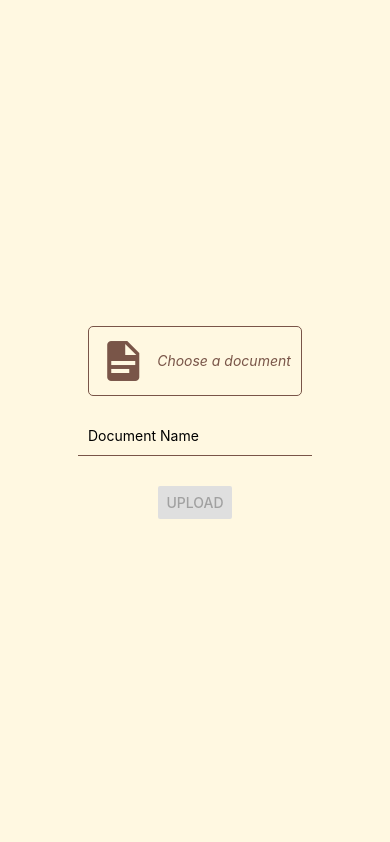
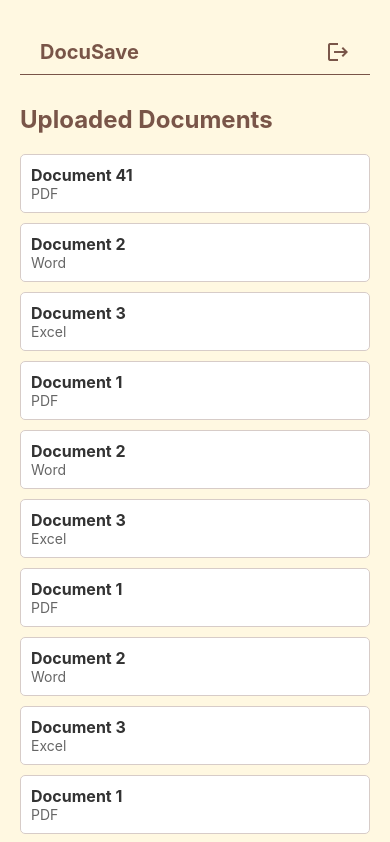
Before and after one commit to poorvi-sharma/DocuSave, a React Native app in the folder DocuSave/: screen /Home in a window 390 px wide. Shown: the top 842 px of the page. Built offline with nearby package versions, Linux system fonts and the light colour scheme.

Commit message:
new front end with navbar and search functionality

```diff
--- a/DocuSave/App.js
+++ b/DocuSave/App.js
@@ -1,6 +1,9 @@
 import AppNavigator from "./src/AppNavigator";
+import { Text } from "react-native";
 import AddDocumentScreen from "./src/screens/AddDocumentScreen";
+import HomeScreen from "./src/screens/HomeScreen";
+import SearchDocument from "./src/components/SearchDocument";
 
 export default function App() {
-  return <AddDocumentScreen />;
+  return <AppNavigator />;
 }
--- /dev/null
+++ b/DocuSave/src/components/Navbar.js
@@ -0,0 +1,50 @@
+import React from "react";
+import { View, Text, StyleSheet, TouchableOpacity } from "react-native";
+import { MaterialIcons } from "@expo/vector-icons";
+
+const Navbar = ({ navigation }) => {
+  const handleLogout = () => {
+    // // Clear user authentication state (example: clear token from AsyncStorage)
+    // AsyncStorage.removeItem("authToken")
+    //   .then(() => {
+    //     // Navigate to the login screen (example: using React Navigation)
+    //     navigation.navigate("Login");
+    //   })
+    //   .catch((error) => {
+    //     console.error("Error logging out:", error);
+    //   });
+    // Implement logout logic here
+    navigation.navigate("Login"); // for testing purposes
+    console.log("Logout pressed");
+  };
+
+  return (
+    <View style={styles.container}>
+      <Text style={styles.title}>DocuSave</Text>
+      <TouchableOpacity onPress={handleLogout}>
+        <MaterialIcons name="logout" size={24} color="#795548" />
+      </TouchableOpacity>
+    </View>
+  );
+};
+
+const styles = StyleSheet.create({
+  container: {
+    marginTop: 10,
+    flexDirection: "row",
+    justifyContent: "space-between",
+    // alignItems: "center",
+    paddingHorizontal: 20,
+    paddingVertical: 10,
+    backgroundColor: "#FFF8E1", // Beige background color
+    borderBottomWidth: 1,
+    borderBottomColor: "#795548", // Brown border color
+  },
+  title: {
+    fontSize: 20,
+    fontWeight: "bold",
+    color: "#795548", // Title color
+  },
+});
+
+export default Navbar;
--- a/DocuSave/src/components/SearchDocument.js
+++ b/DocuSave/src/components/SearchDocument.js
@@ -0,0 +1,44 @@
+import React, { useState } from "react";
+import { View, TextInput, Button, StyleSheet } from "react-native";
+
+const SearchDocument = ({ onSearch }) => {
+  const [searchQuery, setSearchQuery] = useState("");
+
+  const handleSearch = () => {
+    onSearch(searchQuery);
+    setSearchQuery("");
+  };
+
+  return (
+    <View style={styles.container}>
+      <TextInput
+        style={styles.input}
+        placeholder="Search documents"
+        value={searchQuery}
+        onChangeText={(text) => setSearchQuery(text)}
+        onSubmitEditing={handleSearch}
+      />
+    </View>
+  );
+};
+
+const styles = StyleSheet.create({
+  container: {
+    marginBottom: 30,
+    flexDirection: "row",
+    alignItems: "center",
+    paddingHorizontal: 20,
+    paddingVertical: 10,
+    // backgroundColor: "rgba(255, 255, 255, 0.8)", // Translucent background for search bar
+  },
+  input: {
+    flex: 1,
+    height: 40,
+    borderWidth: 2,
+    borderRadius: 5,
+    paddingHorizontal: 10,
+    marginRight: 10,
+  },
+});
+
+export default SearchDocument;
--- a/DocuSave/src/screens/AddDocumentScreen.js
+++ b/DocuSave/src/screens/AddDocumentScreen.js
@@ -1,29 +1,35 @@
-import React, { useState } from "react";
-import {
-  View,
-  Text,
-  StyleSheet,
-  TouchableOpacity,
-  Button,
-  TextInput,
-} from "react-native";
 import { MaterialCommunityIcons } from "@expo/vector-icons";
 import * as DocumentPicker from "expo-document-picker";
+import React, { useEffect, useState } from "react";
+import {
+  Button,
+  StyleSheet,
+  Text,
+  TextInput,
+  TouchableOpacity,
+  View,
+} from "react-native";
 import uploadDocument from "../utils/api";
 
-const DocumentUploadScreen = () => {
+const AddDocumentScreen = () => {
   const [document, setDocument] = useState(null);
   const [documentName, setDocumentName] = useState("");
   const [isUploadEnabled, setIsUploadEnabled] = useState(false);
   const [documentType, setDocumentType] = useState("");
 
+  useEffect(() => {
+    setIsUploadEnabled(!!document && !!documentName && !!documentType);
+  }, [document, documentName, documentType]);
+
   const handleChooseDocument = async () => {
     try {
       const result = await DocumentPicker.getDocumentAsync();
-      if (!result.cancelled) {
-        setDocument(result.uri);
-        setDocumentName(result.name);
-        setDocumentType(result.type); // Store the document type
+      console.log("DocumentPicker result:", result); // Log the entire result object
+      if (!result.cancelled && result.assets.length > 0) {
+        const asset = result.assets[0];
+        setDocument(asset.uri);
+        setDocumentName(asset.name);
+        setDocumentType(asset.mimeType); // Store the document type
         setIsUploadEnabled(true);
       }
     } catch (error) {
@@ -37,11 +43,11 @@ const DocumentUploadScreen = () => {
       console.warn("No document selected");
       return;
     }
+
     const documentData = new FormData();
-
     documentData.append("document", {
       uri: document,
-      type: documentType, // Use the document type from DocumentPicker result
+      type: documentType,
       name: documentName,
     });
 
@@ -51,14 +57,14 @@ const DocumentUploadScreen = () => {
       // Reset document state after successful upload
       setDocument(null);
       setDocumentName("");
-      setDocumentType(""); // Reset document type
+      setDocumentType("");
+      // Reset upload button state
       setIsUploadEnabled(false);
     } catch (error) {
       console.error("Error uploading document:", error);
       // Handle upload error, e.g., show an error message
     }
   };
-
   return (
     <View style={styles.container}>
       <TouchableOpacity
@@ -133,4 +139,4 @@ const styles = StyleSheet.create({
   },
 });
 
-export default DocumentUploadScreen;
+export default AddDocumentScreen;
--- a/DocuSave/src/screens/HomeScreen.js
+++ b/DocuSave/src/screens/HomeScreen.js
@@ -1,12 +1,167 @@
-import { View, Text } from "react-native";
-import React from "react";
+import React, { useEffect, useState } from "react";
+import {
+  FlatList,
+  StyleSheet,
+  Text,
+  View,
+  TouchableOpacity,
+  BackHandler,
+} from "react-native";
+import { getDocumentList } from "../utils/api"; // Import your API function
+import { MaterialIcons } from "@expo/vector-icons";
+import SearchDocument from "../components/SearchDocument";
+import Navbar from "../components/Navbar";
 
 const HomeScreen = ({ navigation }) => {
+  const [isArrayEmpty, setIsArrayEmpty] = useState(false);
+  const [documentList, setDocumentList] = useState([]);
+  const [filteredDocumentList, setFilteredDocumentList] = useState([]);
+  const [isSearchOpen, setIsSearchOpen] = useState(false);
+
+  // Fetch document list from the server when the component mounts
+  useEffect(() => {
+    fetchDocumentList();
+    const backHandler = BackHandler.addEventListener(
+      "hardwareBackPress",
+      handleBackPress
+    );
+    return () => backHandler.remove();
+  }, []);
+
+  // Function to handle opening and closing search bar
+  const handleToggleSearch = () => {
+    setIsSearchOpen(!isSearchOpen);
+  };
+  // Function to handle searching documents
+  // const handleSearch = async (query) => {
+  //   try {
+  //     const searchResults = await searchDocuments(query);
+  //     setDocumentList(searchResults);
+  //   } catch (error) {
+  //     console.error("Error searching documents:", error);
+  //   }
+  // };
+  const handleSearch = (query) => {
+    const initialDocumentList = getDocumentList().data.documents;
+    if (!query) {
+      // If query is empty, reset to initial document list
+      setFilteredDocumentList(initialDocumentList);
+    } else {
+      // Filter document list based on search query
+      const filteredDocuments = initialDocumentList.filter((doc) =>
+        doc.name.toLowerCase().includes(query.toLowerCase())
+      );
+      console.log(filteredDocuments);
+      if (filteredDocuments.length === 0) {
+        setIsArrayEmpty(!isArrayEmpty);
+      }
+      setFilteredDocumentList(filteredDocuments);
+    }
+    handleToggleSearch();
+  };
+
+  const fetchDocumentList = async () => {
+    try {
+      const response = await getDocumentList(); // Make API call to fetch document list
+      setDocumentList(response.data.documents); // Store the document list in state
+      setFilteredDocumentList(response.data.documents);
+    } catch (error) {
+      console.error("Error fetching document list:", error);
+      // Handle error, e.g., show an error message
+    }
+  };
+
+  const handleBackPress = () => {
+    // console.log(documentList);
+    setIsArrayEmpty(!isArrayEmpty);
+    setFilteredDocumentList(documentList); // Reset to show all documents
+    return true; // Prevent default back button behavior
+  };
+
   return (
-    <View>
-      <Text>HomeScreen</Text>
+    <View style={styles.containerHome}>
+      <Navbar navigation={navigation} />
+      <Text style={styles.title}>Uploaded Documents</Text>
+
+      {/* Conditional rendering for search bar */}
+      {isSearchOpen && <SearchDocument onSearch={handleSearch} />}
+      {isArrayEmpty ? <Text>Oops! no documents found</Text> : <Text></Text>}
+      <FlatList
+        data={filteredDocumentList}
+        keyExtractor={(item) => item.id.toString()}
+        renderItem={({ item }) => (
+          <View style={styles.documentItem}>
+            <Text style={styles.documentName}>{item.name}</Text>
+            <Text style={styles.documentType}>{item.type}</Text>
+            {/* Add more details as needed */}
+          </View>
+        )}
+      />
+
+      <View style={styles.iconContainer}>
+        <TouchableOpacity
+          style={styles.icon}
+          onPress={() => navigation.navigate("DocumentUpload")}
+        >
+          <MaterialIcons name="add" size={24} color="#795548" />
+        </TouchableOpacity>
+        <TouchableOpacity
+          style={styles.icon}
+          onPress={handleToggleSearch} // Toggle search bar
+        >
+          <MaterialIcons name="search" size={24} color="#795548" />
+        </TouchableOpacity>
+      </View>
     </View>
   );
 };
 
+const styles = StyleSheet.create({
+  containerHome: {
+    flex: 1,
+    backgroundColor: "#FFF8E1", // Beige background color
+    padding: 20,
+  },
+  title: {
+    fontSize: 24,
+    fontWeight: "bold",
+    marginBottom: 20,
+    color: "#795548", // Brown text color
+    marginTop: 30,
+  },
+  documentItem: {
+    marginBottom: 10,
+    padding: 10,
+    borderWidth: 1,
+    borderColor: "#D7CCC8", // Light brown border color
+    borderRadius: 5,
+    backgroundColor: "#FFF", // White background color
+  },
+  documentName: {
+    fontSize: 16,
+    fontWeight: "bold",
+    color: "#333", // Dark text color
+  },
+  documentType: {
+    fontSize: 14,
+    color: "#666", // Medium text color
+  },
+  iconContainer: {
+    position: "absolute",
+    bottom: 25,
+    right: 25,
+    flexDirection: "column",
+  },
+  icon: {
+    marginVertical: 5, // Adjust the vertical distance between icons
+    backgroundColor: "#FFF", // White background color
+    borderRadius: 50, // Make the border radius half of the width/height to create a circle
+    width: 45, // Width of the icon container
+    height: 45, // Height of the icon container
+    justifyContent: "center",
+    alignItems: "center",
+    elevation: 3, // Add elevation to make the icon container appear on top of other elements
+  },
+});
+
 export default HomeScreen;
--- a/DocuSave/src/screens/LoginScreen.js
+++ b/DocuSave/src/screens/LoginScreen.js
@@ -27,7 +27,7 @@ const LoginScreen = ({ navigation }) => {
 
   return (
     <View style={styles.container}>
-      <Text style={styles.welcomeText}>Welcome Back!</Text>
+      <Text style={styles.welcomeText}>Welcome Back! Raawi</Text>
       <LoginForm onLogin={handleLogin} />
       <View style={styles.signupContainer}>
         <Text style={styles.signupText}>Don't have an account? </Text>
--- a/DocuSave/src/utils/api.js
+++ b/DocuSave/src/utils/api.js
@@ -39,4 +39,35 @@ const uploadDocument = async (documentData) => {
   }
 };
 
-export { login, signUp, uploadDocument };
+const getDocumentList = () => {
+  return {
+    data: {
+      documents: [
+        { id: 1, name: "Document 41", type: "PDF" },
+        { id: 2, name: "Document 2", type: "Word" },
+        { id: 3, name: "Document 3", type: "Excel" },
+        { id: 4, name: "Document 1", type: "PDF" },
+        { id: 5, name: "Document 2", type: "Word" },
+        { id: 6, name: "Document 3", type: "Excel" },
+        { id: 7, name: "Document 1", type: "PDF" },
+        { id: 8, name: "Document 2", type: "Word" },
+        { id: 9, name: "Document 3", type: "Excel" },
+        { id: 10, name: "Document 1", type: "PDF" },
+        { id: 11, name: "Document 2", type: "Word" },
+        { id: 12, name: "Document 3", type: "Excel" },
+        { id: 13, name: "Document 1", type: "PDF" },
+        { id: 14, name: "Document 2", type: "Word" },
+        { id: 15, name: "Document 3", type: "Excel" },
+        { id: 16, name: "Document 1", type: "PDF" },
+        { id: 17, name: "Document 2", type: "Word" },
+        { id: 18, name: "Document 3", type: "Excel" },
+        { id: 19, name: "Document 1", type: "PDF" },
+        { id: 20, name: "Document 2", type: "Word" },
+        { id: 21, name: "Document 3", type: "Excel" },
+        // Add more sample documents as needed
+      ],
+    },
+  };
+};
+
+export { login, signUp, uploadDocument, getDocumentList };
```
Also changed, not shown: DocuSave/src/AppNavigator.js (+14 -2 lines).
